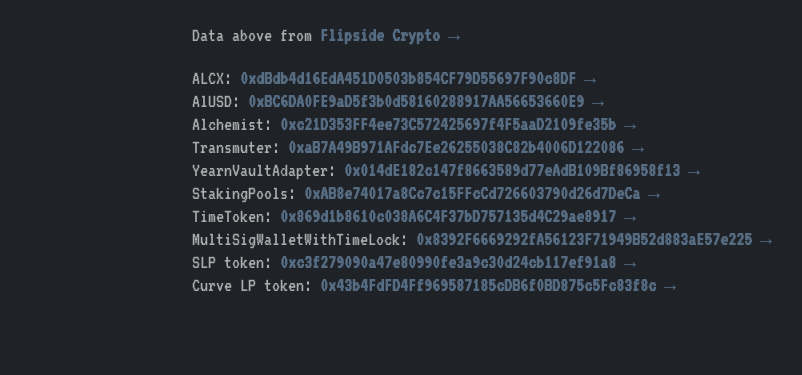
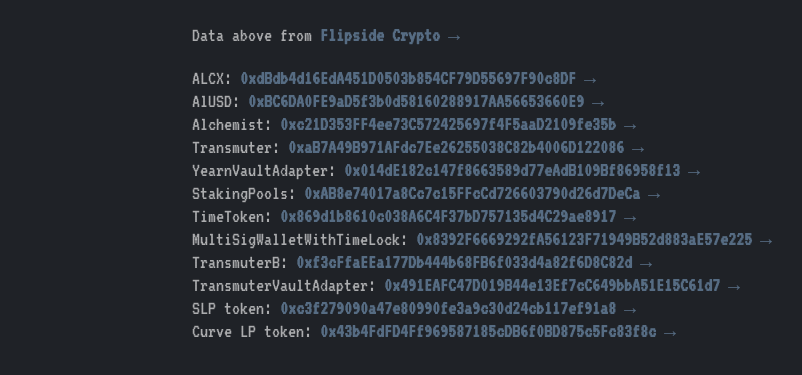
Before and after one commit to 0xdef1/uni-verse, a Vue app: page /alcx in a window 1280 px wide. Shown: the part 3427-3802 px from the top of the page, without its empty margins (148-950 px from the left). Built offline with nearby package versions, Linux system fonts and the light colour scheme; no server answers.

Commit message:
Update to new transmuter B contract

```diff
--- a/src/components/alcx/transmuter-tvl.vue
+++ b/src/components/alcx/transmuter-tvl.vue
@@ -3,7 +3,7 @@
         <div v-if="loading" class="loader"><Loading/></div>
         <div :style="{display: loading ? 'none' : 'block'}">
             <div class="title">Transmuter Balance</div>
-            <p style="text-align: center; margin-left: 50px; margin-right: 50px;"><b>2021-04-04 Note:</b> The transmuter is currently undergoing a migration! This chart will be updated with the migration is complete.</p>
+            <p style="text-align: center; margin-left: 50px; margin-right: 50px;"><b>2021-04-05 Note:</b> The transmuter was successfully migrated to a new smart contract (TransmuterB) that uses idle DAI to enhance loan payback APY.</p>
             <div ref="chart"></div>
         </div>
         <Tooltip ref="tooltip"/>
@@ -44,7 +44,7 @@
 }
 
 async function fetchData() {
-    const api = 'https://api.flipsidecrypto.com/api/v2/queries/855a2158-68df-4e17-81a3-33612f2485ac/data/latest';
+    const api = 'https://api.flipsidecrypto.com/api/v2/queries/cff68eb0-7300-4480-818b-26967178911e/data/latest';
     const response = await axios({
         url: api,
         method: "get",
--- a/src/views/alcx.vue
+++ b/src/views/alcx.vue
@@ -54,12 +54,12 @@
     </div>
     <div class="container">
         <div class="explainer">
-            <p>The <a href="https://etherscan.io/address/0xaB7A49B971AFdc7Ee26255038C82b4006D122086" target="_blank">Transmuter</a> completes the life cycle of alUSD. It backstops the peg by guaranteeing that all outstanding alUSD
+            <p>The <a href="https://etherscan.io/address/0xf3cFfaEEa177Db444b68FB6f033d4a82f6D8C82d" target="_blank">Transmuter</a> completes the life cycle of alUSD. It backstops the peg by guaranteeing that all outstanding alUSD
             can be converted 1:1 to DAI. </p>
             <p>When alUSD is staked in the transmuter, it is converted to DAI over time via the proceeds from loan repayments. When DAI is
             evenutally claimed, the staked alUSD is burned.
             </p>
-            <p class="source"><a href="https://velocity-app.flipsidecrypto.com/shareable/alchemix-transmuter-tvl-hlVJVi" target="_blank">Source Data →</a></p>
+            <p class="source"><a href="https://velocity-app.flipsidecrypto.com/shareable/alchemix-transmuter-b-tvl-s8bnHU" target="_blank">Source Data →</a></p>
         </div>
         <div class="chart">
                 <TransmuterTVL/>
@@ -108,6 +108,8 @@
                 StakingPools: <a href="https://etherscan.io/address/0xAB8e74017a8Cc7c15FFcCd726603790d26d7DeCa" target="_blank">0xAB8e74017a8Cc7c15FFcCd726603790d26d7DeCa →</a><br/>
                 TimeToken: <a href="https://etherscan.io/address/0x869d1b8610c038A6C4F37bD757135d4C29ae8917" target="_blank">0x869d1b8610c038A6C4F37bD757135d4C29ae8917 →</a><br/>
                 MultiSigWalletWithTimeLock: <a href="https://etherscan.io/address/0x8392F6669292fA56123F71949B52d883aE57e225" target="_blank">0x8392F6669292fA56123F71949B52d883aE57e225 →</a><br/>
+                TransmuterB: <a href="https://etherscan.io/address/0xf3cFfaEEa177Db444b68FB6f033d4a82f6D8C82d" target="_blank">0xf3cFfaEEa177Db444b68FB6f033d4a82f6D8C82d →</a><br/>
+                TransmuterVaultAdapter: <a href="https://etherscan.io/address/0x491EAFC47D019B44e13Ef7cC649bbA51E15C61d7" target="_blank">0x491EAFC47D019B44e13Ef7cC649bbA51E15C61d7 →</a><br/>
                 SLP token: <a href="https://etherscan.io/address/0xc3f279090a47e80990fe3a9c30d24cb117ef91a8" target="_blank">0xc3f279090a47e80990fe3a9c30d24cb117ef91a8 →</a><br/>
                 Curve LP token: <a href="https://etherscan.io/address/0x43b4fdfd4ff969587185cdb6f0bd875c5fc83f8c" target="_blank">0x43b4FdFD4Ff969587185cDB6f0BD875c5Fc83f8c →</a>
             </p>
```
